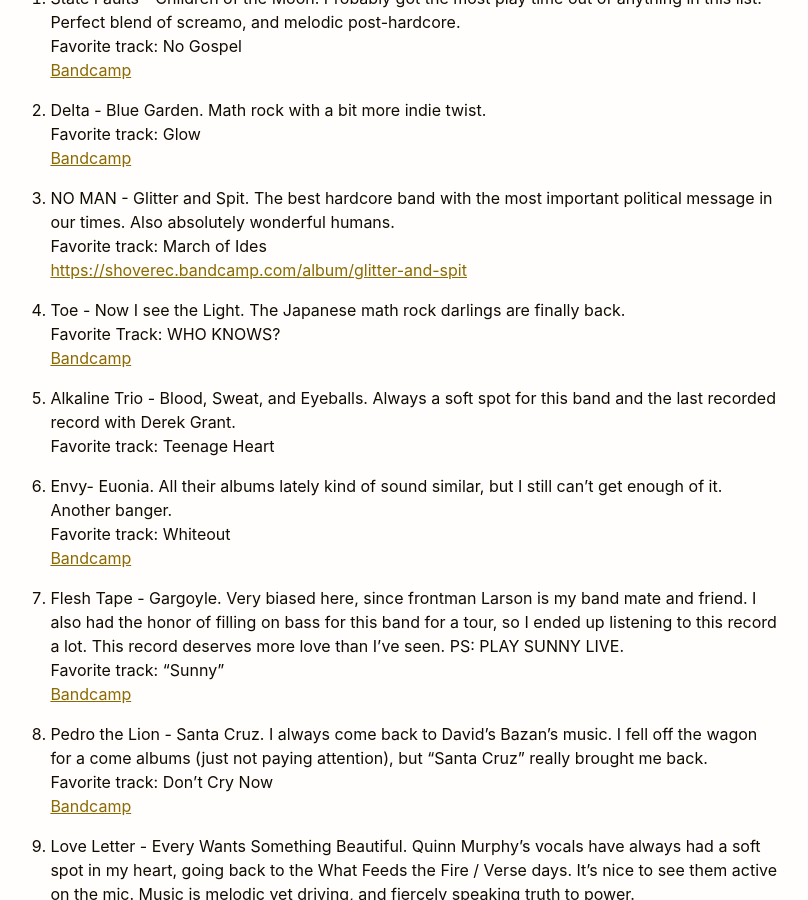
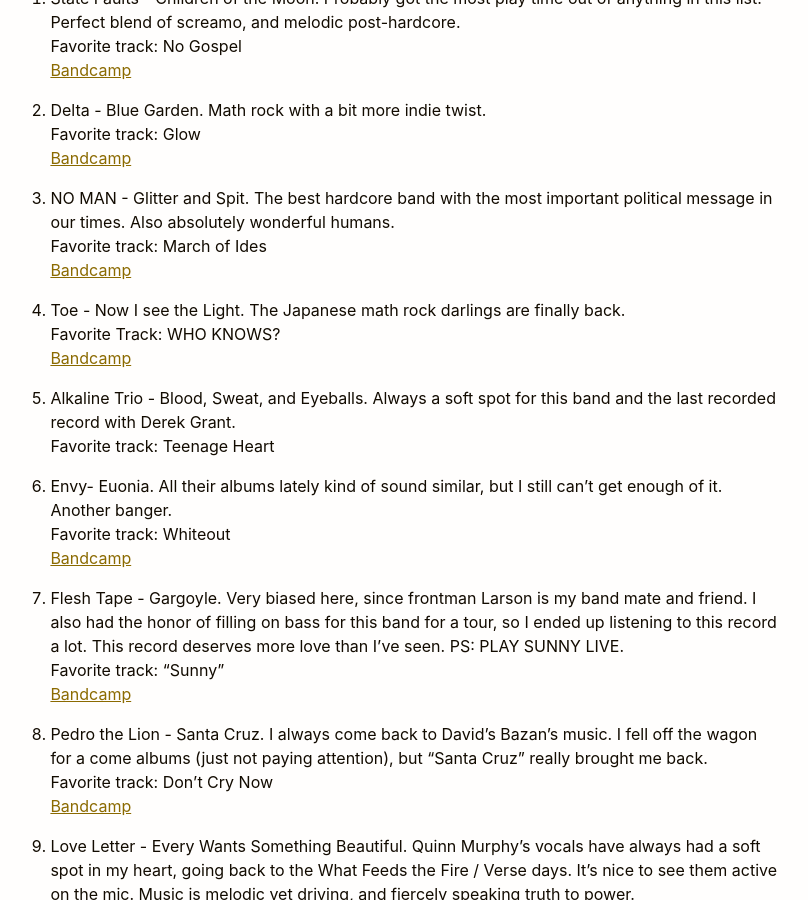
Before and after one commit to danesnick/website_lightspeed, a Jekyll site: the page built from _posts/2024-12-19-top-2024-albums.markdown, in a window 1280 px wide and 900 px high, scrolled down 897 px. Shown: the whole window, without its empty margins (244-1052 px from the left). Built offline with Jekyll 4.4.1, drawn with Linux system fonts in a browser that asks for light colours; part of the change alters nothing that is shown.

Commit message:
Update 2024-12-19-top-2024-albums.markdown

```diff
--- a/_posts/2024-12-19-top-2024-albums.markdown
+++ b/_posts/2024-12-19-top-2024-albums.markdown
@@ -27,7 +27,7 @@ Favorite track: Glow
 
 3. NO MAN - Glitter and Spit. The best hardcore band with the most important political message in our times. Also absolutely wonderful humans.
 Favorite track: March of Ides
-[https://shoverec.bandcamp.com/album/glitter-and-spit](Bandcamp)
+[Bandcamp](https://shoverec.bandcamp.com/album/glitter-and-spit)
 
 
 4.  Toe - Now I see the Light. The Japanese math rock darlings are finally back.
```
